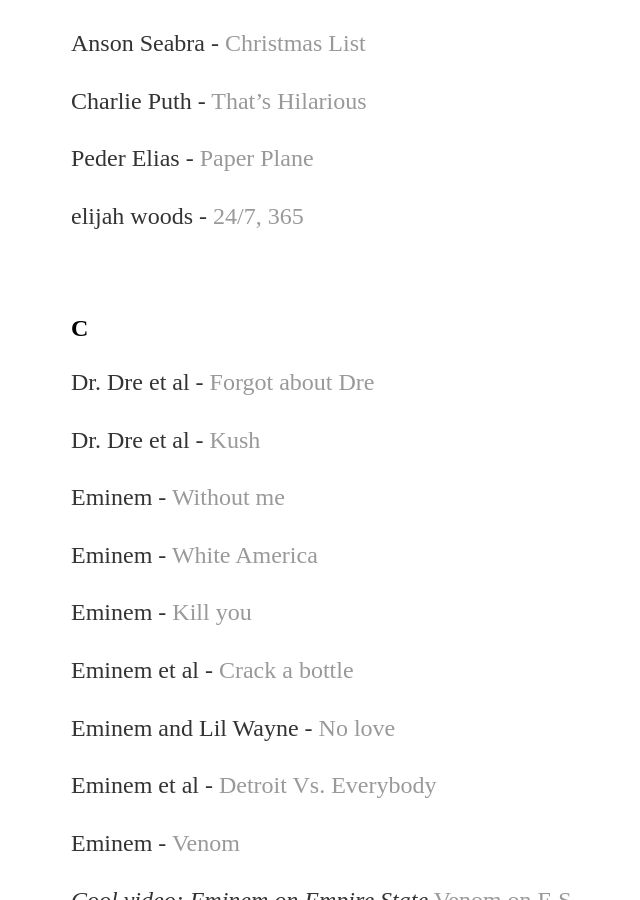
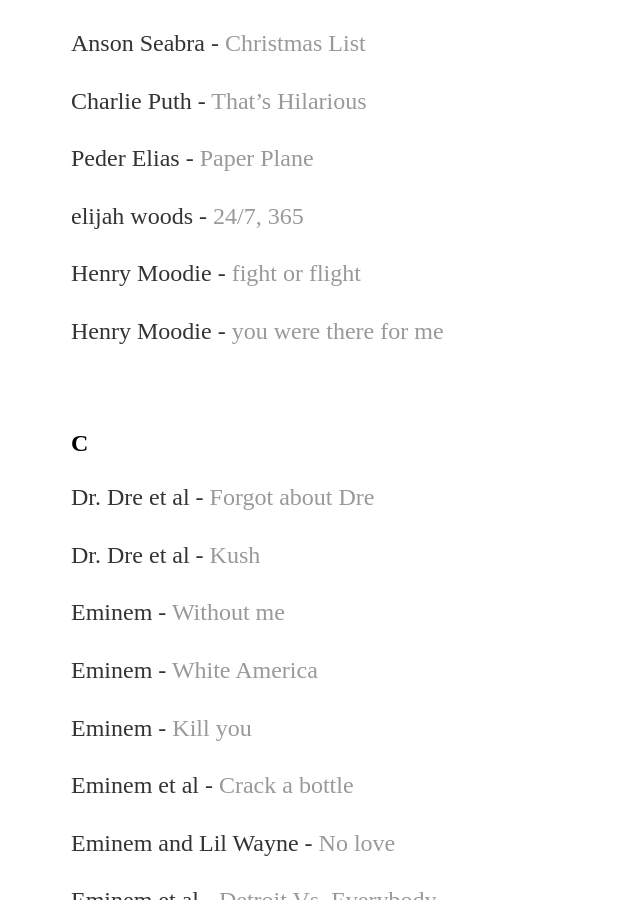
Before and after one commit to yjkweon24/yjkweon24.github.io, a Jekyll site: the page built from _posts/2018-10-23-songs-that-i-love.md, in a window 1280 px wide and 900 px high, scrolled down 16407 px. Shown: the whole window, without its empty margins (121-761 px from the left). Built offline with Jekyll 4.4.1, drawn with Linux system fonts in a browser that asks for light colours.

Commit message:
Update 2018-10-23-songs-that-i-love.md

```diff
--- a/_posts/2018-10-23-songs-that-i-love.md
+++ b/_posts/2018-10-23-songs-that-i-love.md
@@ -572,6 +572,10 @@
 
 elijah woods - [24/7, 365](https://www.youtube.com/watch?v=r8EVmdyJp-M)
 
+Henry Moodie - [fight or flight](https://youtu.be/_HCLgIBvh3k?si=lEi6BKpg2m6gRijm)
+
+Henry Moodie - [you were there for me](https://www.youtube.com/watch?v=65ZRPTcxkWk)
+
 <br>
 
 ## C
```
